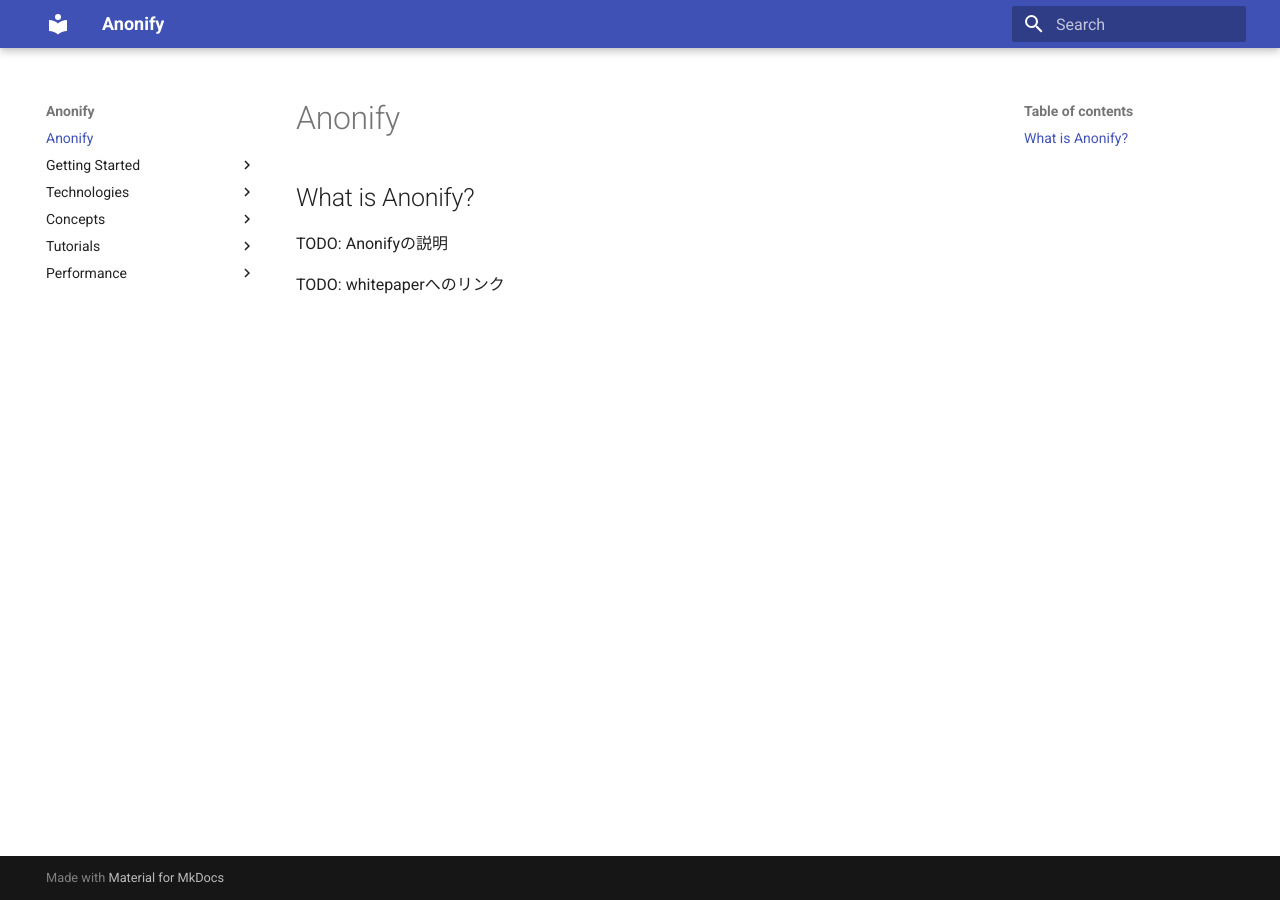
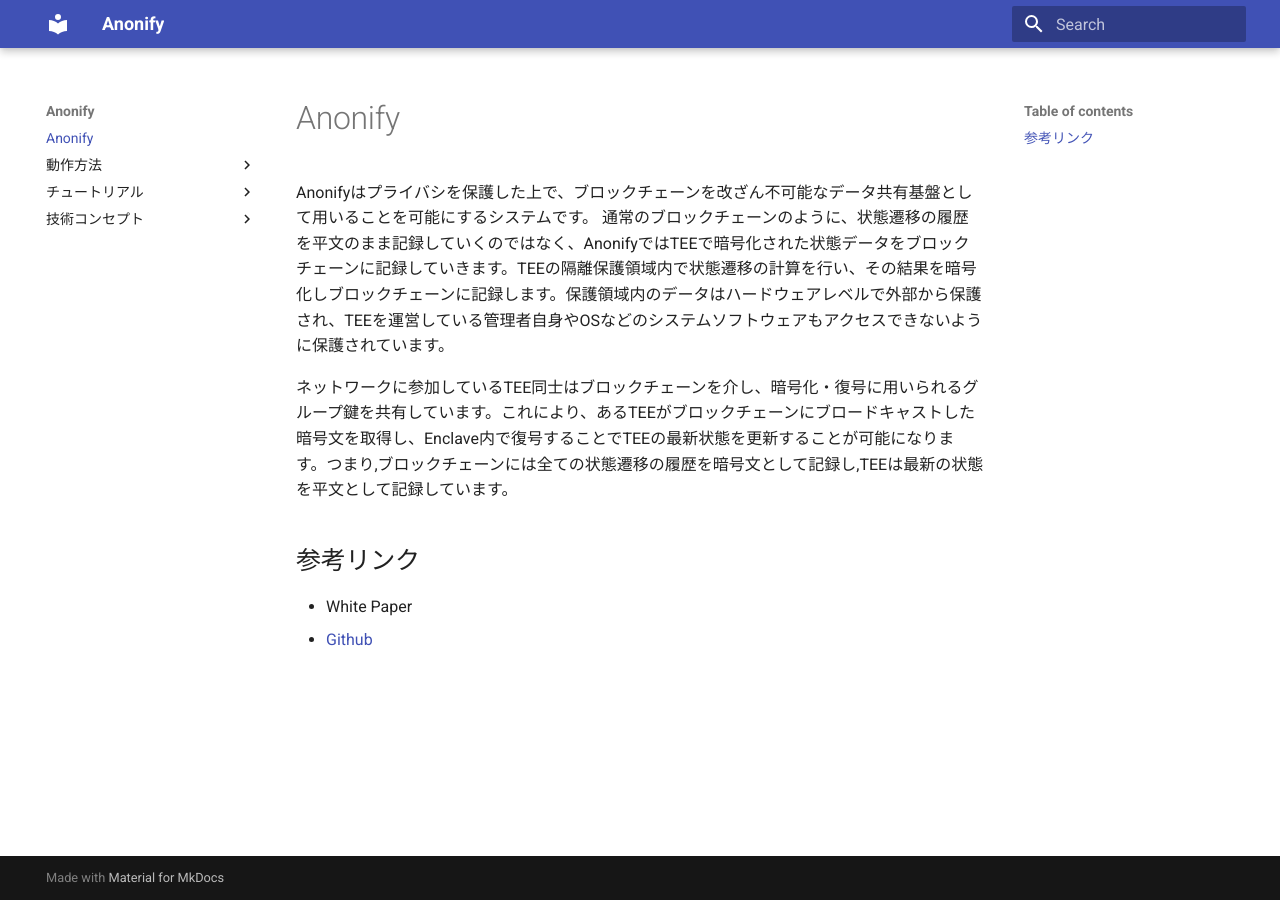
Before and after one commit to LayerXcom/anonify-book, an MkDocs documentation site: the page built from src/index.md, in a window 1280 px wide. Built offline with MkDocs 1.6.1 and Material for MkDocs 9.7.7, drawn with Linux system fonts in a browser that asks for light colours.

Commit message:
Add tech concepts

```diff
--- a/mkdocs.yml
+++ b/mkdocs.yml
@@ -8,23 +8,19 @@
     accent: indigo
 nav:
   - index.md
-  - Getting Started:
+  - 動作方法:
     - Set up: Getting_Started/setup.md
     - Testing: Getting_Started/testing.md
-  - Technologies:
-    - DLT: Technologies/dlt.md
-    - TEE: Technologies/tee.md
-    - Tree KEM: Technologies/tree_kem.md
-  - Concepts:
-    - Overview: Concepts/overview.md
-    - Requirements: Concepts/requirements.md
-    - Work Flow: Concepts/workflow.md
-  - Tutorials:
+  - チュートリアル:
     - ERC20:
       - CLI: Tutorials/ERC20/cli.md
       - Transfer/Approve: Tutorials/ERC20/transfer_approve.md
       - Mint/Burn: Tutorials/ERC20/mint_burn.md
-  - Performance:
-    - Evaluation: Performance/evaluation.md
+  - 技術コンセプト:
+    - 要素技術: Concepts/technologies.md
+    - アーキテクチャ: Concepts/overview.md
+    - プロパティ: Concepts/requirements.md
+    - ワークフロー: Concepts/workflow.md
+
 plugins:
   - search
--- a/src/index.md
+++ b/src/index.md
@@ -1,7 +1,15 @@
 # Anonify
 
-## What is Anonify?
+<!-- TODO: fix documents -->
 
-TODO: Anonifyの説明
+Anonifyはプライバシを保護した上で、ブロックチェーンを改ざん不可能なデータ共有基盤として用いることを可能にするシステムです。
+通常のブロックチェーンのように、状態遷移の履歴を平文のまま記録していくのではなく、AnonifyではTEEで暗号化された状態データをブロックチェーンに記録していきます。TEEの隔離保護領域内で状態遷移の計算を行い、その結果を暗号化しブロックチェーンに記録します。保護領域内のデータはハードウェアレベルで外部から保護され、TEEを運営している管理者自身やOSなどのシステムソフトウェアもアクセスできないように保護されています。
 
-TODO: whitepaperへのリンク
+ネットワークに参加しているTEE同士はブロックチェーンを介し、暗号化・復号に用いられるグループ鍵を共有しています。これにより、あるTEEがブロックチェーンにブロードキャストした暗号文を取得し、Enclave内で復号することでTEEの最新状態を更新することが可能になります。つまり,ブロックチェーンには全ての状態遷移の履歴を暗号文として記録し,TEEは最新の状態を平文として記録しています。
+
+<!-- TODO: Add figure -->
+
+## 参考リンク
+
+- White Paper
+- [Github](https://github.com/LayerXcom/anonify)
```
Also changed, not shown: src/Concepts/overview.md (+14 -0 lines), src/Concepts/requirements.md (+16 -0 lines), src/Concepts/technologies.md (added, +40 -0 lines), src/Concepts/workflow.md (+32 -0 lines), src/Performance/evaluation.md (deleted), src/Technologies/dlt.md (deleted), src/Technologies/tee.md (deleted), src/Technologies/tree_kem.md (deleted).
